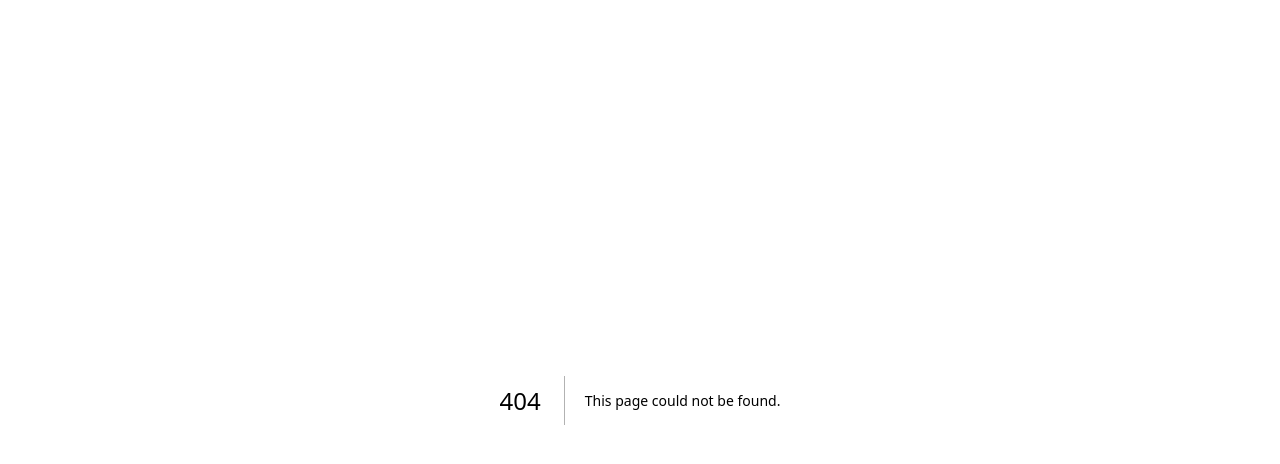
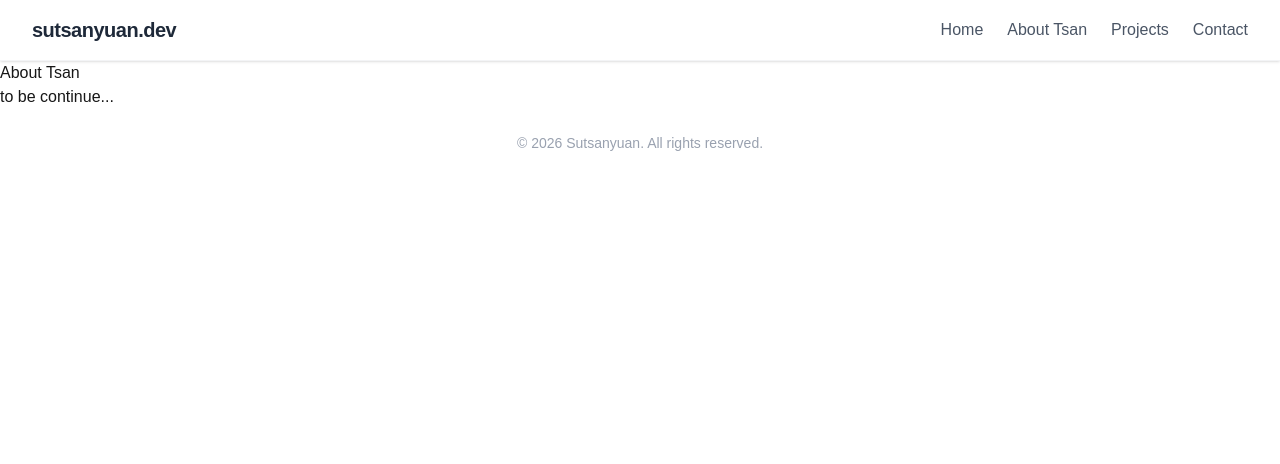
Before and after one commit to sutsanyuan/sutsanyuan-portfolio, a Next.js app: page /aboutTsan in a window 1280 px wide. Before the commit this address had no page. Shown: the top 464 px of the page. Built offline with nearby package versions, Linux system fonts and the light colour scheme.

Commit message:
structure

```diff
--- /dev/null
+++ b/src/app/aboutTsan/page.js
@@ -0,0 +1,12 @@
+import React from "react";
+
+const AboutTsan = () => {
+    return (
+        <div>
+            <h1>About Tsan</h1>
+            <p>to be continue...</p>
+        </div>
+    );
+};
+
+export default AboutTsan;
--- a/src/app/layout.js
+++ b/src/app/layout.js
@@ -1,28 +1,26 @@
-import { Geist, Geist_Mono } from "next/font/google";
+import Navbar from "@/components/Navbar";
 import "./globals.css";
 
-const geistSans = Geist({
-  variable: "--font-geist-sans",
-  subsets: ["latin"],
-});
-
-const geistMono = Geist_Mono({
-  variable: "--font-geist-mono",
-  subsets: ["latin"],
-});
-
 export const metadata = {
-  title: "Create Next App",
-  description: "Generated by create next app",
+    title: "My Portfolio",
+    description: "Generated by create next app",
 };
 
 export default function RootLayout({ children }) {
-  return (
-    <html
-      lang="en"
-      className={`${geistSans.variable} ${geistMono.variable} h-full antialiased`}
-    >
-      <body className="min-h-full flex flex-col">{children}</body>
-    </html>
-  );
+    return (
+        <html lang="zh-TW">
+            <body className="bg-gray-50 text-gray-900">
+                {/* 1. 導覽列固定在最上方 */}
+                <Navbar />
+
+                {/* 2. 中間動態變化的頁面內容 */}
+                <main>{children}</main>
+
+                {/* 3. 順便寫個簡單的 Footer 頁尾 */}
+                <footer className="py-6 text-center text-sm text-gray-400">
+                    © {new Date().getFullYear()} Sutsanyuan. All rights reserved.
+                </footer>
+            </body>
+        </html>
+    );
 }
--- a/src/app/page.js
+++ b/src/app/page.js
@@ -14,25 +14,23 @@ export default function Home() {
                 />
                 <div className="flex flex-col items-center gap-6 text-center sm:items-start sm:text-left">
                     <h1 className="max-w-xs text-3xl font-semibold leading-10 tracking-tight text-black dark:text-zinc-50">
-            To get started, edit the{" "}
+                        This is gonn be{" "}
                         <code className="rounded bg-black/[.06] px-1.5 py-0.5 font-mono text-[0.9em] dark:bg-white/[.08]">
-              page.js
+                            sutsanyuan's
                         </code>{" "}
-            file.
+                        portfolio
                     </h1>
                     <p className="max-w-md text-lg leading-8 text-zinc-600 dark:text-zinc-400">
                         Looking for a starting point or more instructions? Head over to{" "}
                         <a
                             href="https://vercel.com/templates?framework=next.js&utm_source=create-next-app&utm_medium=appdir-template-tw&utm_campaign=create-next-app"
-              className="font-medium text-zinc-950 dark:text-zinc-50"
-            >
+                            className="font-medium text-zinc-950 dark:text-zinc-50">
                             Templates
                         </a>{" "}
                         or the{" "}
                         <a
                             href="https://nextjs.org/learn?utm_source=create-next-app&utm_medium=appdir-template-tw&utm_campaign=create-next-app"
-              className="font-medium text-zinc-950 dark:text-zinc-50"
-            >
+                            className="font-medium text-zinc-950 dark:text-zinc-50">
                             Learning
                         </a>{" "}
                         center.
@@ -43,8 +41,7 @@ export default function Home() {
                         className="flex h-12 w-full items-center justify-center gap-2 rounded-full bg-foreground px-5 text-background transition-colors hover:bg-[#383838] dark:hover:bg-[#ccc] md:w-[158px]"
                         href="https://vercel.com/new?utm_source=create-next-app&utm_medium=appdir-template-tw&utm_campaign=create-next-app"
                         target="_blank"
-            rel="noopener noreferrer"
-          >
+                        rel="noopener noreferrer">
                         <Image
                             className="dark:invert h-[14px] w-4"
                             src="/vercel.svg"
@@ -58,8 +55,7 @@ export default function Home() {
                         className="flex h-12 w-full items-center justify-center rounded-full border border-solid border-black/[.08] px-5 transition-colors hover:border-transparent hover:bg-black/[.04] dark:border-white/[.145] dark:hover:bg-[#1a1a1a] md:w-[158px]"
                         href="https://nextjs.org/docs?utm_source=create-next-app&utm_medium=appdir-template-tw&utm_campaign=create-next-app"
                         target="_blank"
-            rel="noopener noreferrer"
-          >
+                        rel="noopener noreferrer">
                         Documentation
                     </a>
                 </div>
--- /dev/null
+++ b/src/app/projects/page.js
@@ -0,0 +1,7 @@
+import React from "react";
+
+const Projects = () => {
+    return <div></div>;
+};
+
+export default Projects;
--- /dev/null
+++ b/src/components/Navbar.jsx
@@ -0,0 +1,31 @@
+import React from 'react'
+import Link from 'next/link'
+
+const NavBar = () => {
+  return (
+    <nav className="flex items-center justify-between px-8 py-4 bg-white border-b border-gray-100 shadow-sm">
+      {/* 左側：網站 Logo 或名字 */}
+      <Link href="/" className="text-xl font-bold tracking-tight text-gray-800">
+        sutsanyuan.dev
+      </Link>
+
+      {/* 右側：分頁連結 */}
+      <div className="flex gap-6 font-medium text-gray-600">
+        <Link href="/" className="hover:text-blue-600 transition">
+          Home
+        </Link>
+        <Link href="/aboutTsan" className="hover:text-blue-600 transition">
+          About Tsan
+        </Link>
+        <Link href="/projects" className="hover:text-blue-600 transition">
+          Projects
+        </Link>
+        <Link href="/contact" className="hover:text-blue-600 transition">
+          Contact
+        </Link>
+      </div>
+    </nav>
+  )
+}
+
+export default NavBar
--- /dev/null
+++ b/src/contact/page.js
@@ -0,0 +1,7 @@
+import React from "react";
+
+const Contact = () => {
+    return <div></div>;
+};
+
+export default Contact;
```
Lines whose indentation alone changed are shown as unchanged.
